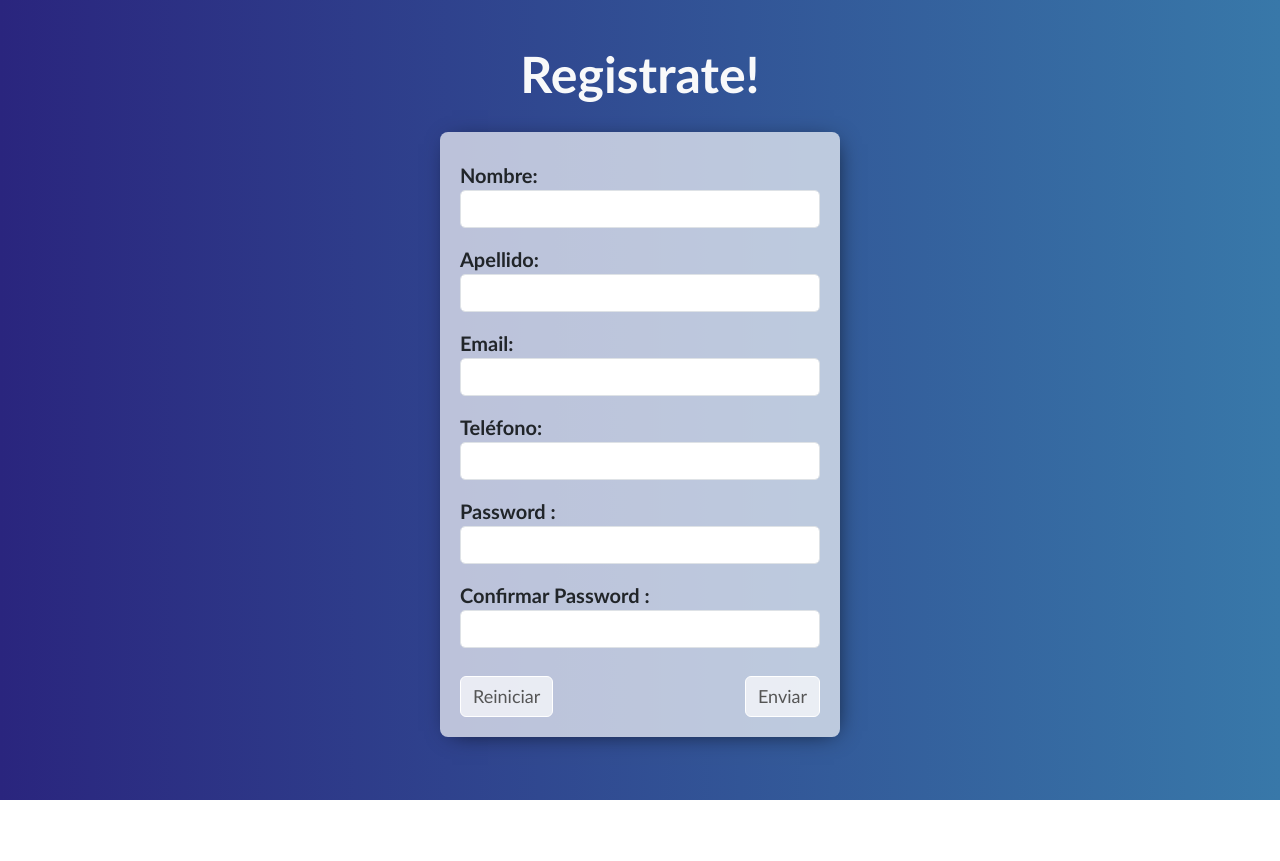
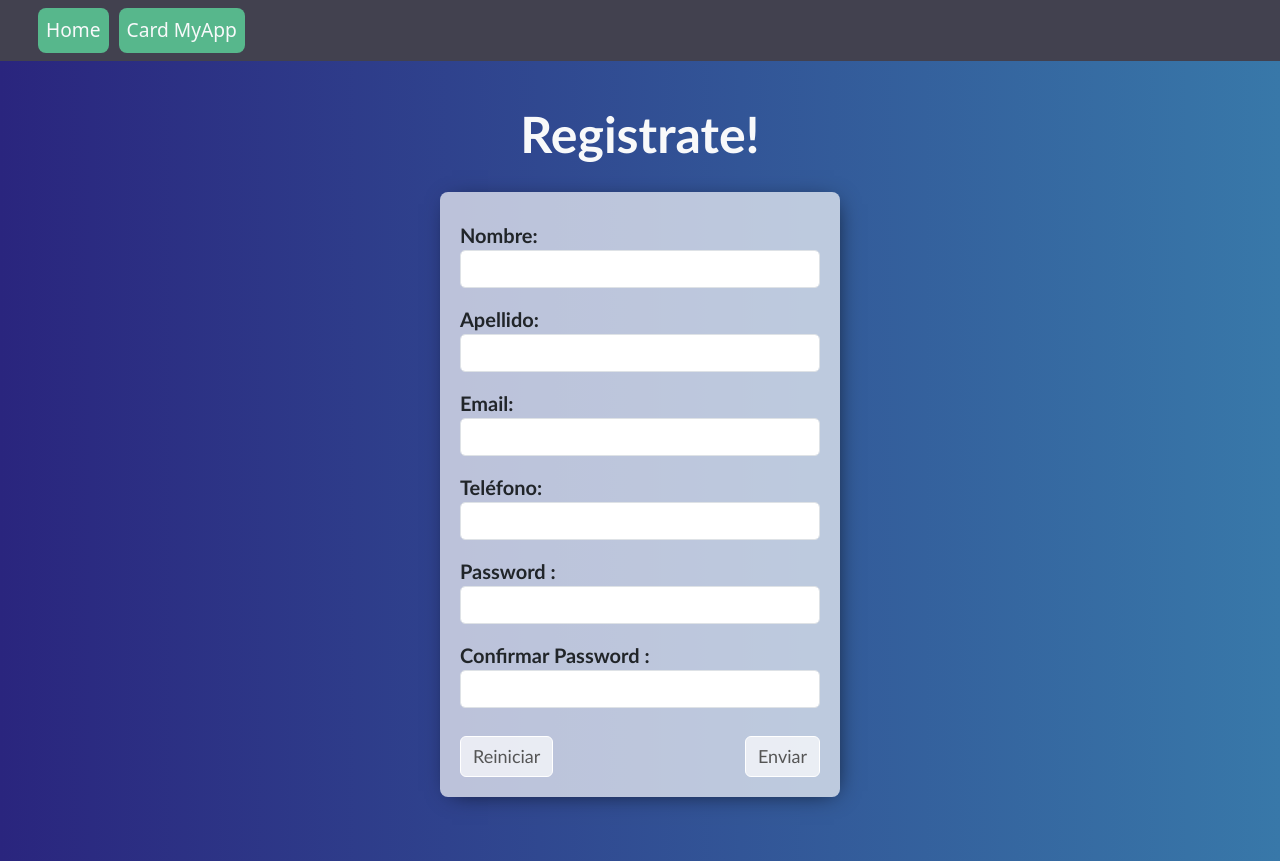
Before and after one commit to ElioNRodriguez/clase6ejercicio, a React (Vite) app: page / in a window 1280 px wide. Before the commit the page ends 800 px from the top, so only its background shows below. Built offline with nearby package versions, Linux system fonts and the light colour scheme.

Commit message:
Update Navbar.jsx

```diff
--- a/src/components/HeaderComponent/Navbar.jsx
+++ b/src/components/HeaderComponent/Navbar.jsx
@@ -4,6 +4,36 @@
 export const Navbar = () => {
   return (
     <>
+      <div className="container-navbar">
+      <nav className="navbar navbar-expand-sm bg-gray">
+        <div className="container-fluid">
+          <a className="navbar-brand" href="#"></a>
+          <button
+            className="navbar-toggler "
+            type="button"
+            data-bs-toggle="collapse"
+            data-bs-target="#navbarNav"
+            aria-controls="navbarNav"
+            aria-expanded="false"
+            aria-label="Toggle navigation"
+          >
+            <span className="navbar-toggler-icon"></span>
+          </button>
+          <div className="collapse navbar-collapse " id="navbarNav">
+            <ul className="navbar-nav ">
+              <li className="nav-item">
+                <Anchor to={"/"} className="nav-link active text-light" aria-current="page" href="/">Home</Anchor>
+              </li>
+              <li className="nav-item">
+                <Anchor to={"/card"} className="nav-link text-light" href="/card">
+                  Card MyApp
+                </Anchor>
+              </li>
+            </ul>
+          </div>
+        </div>
+      </nav>
+    </div>
     </>
   );
 };
```
